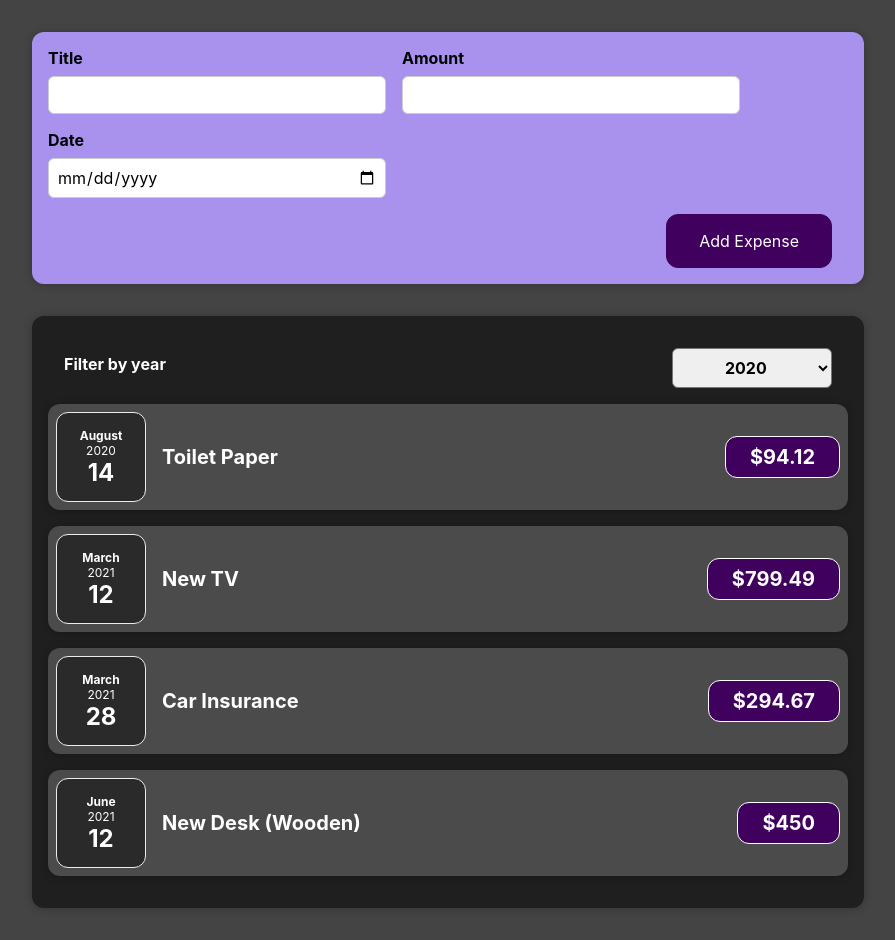
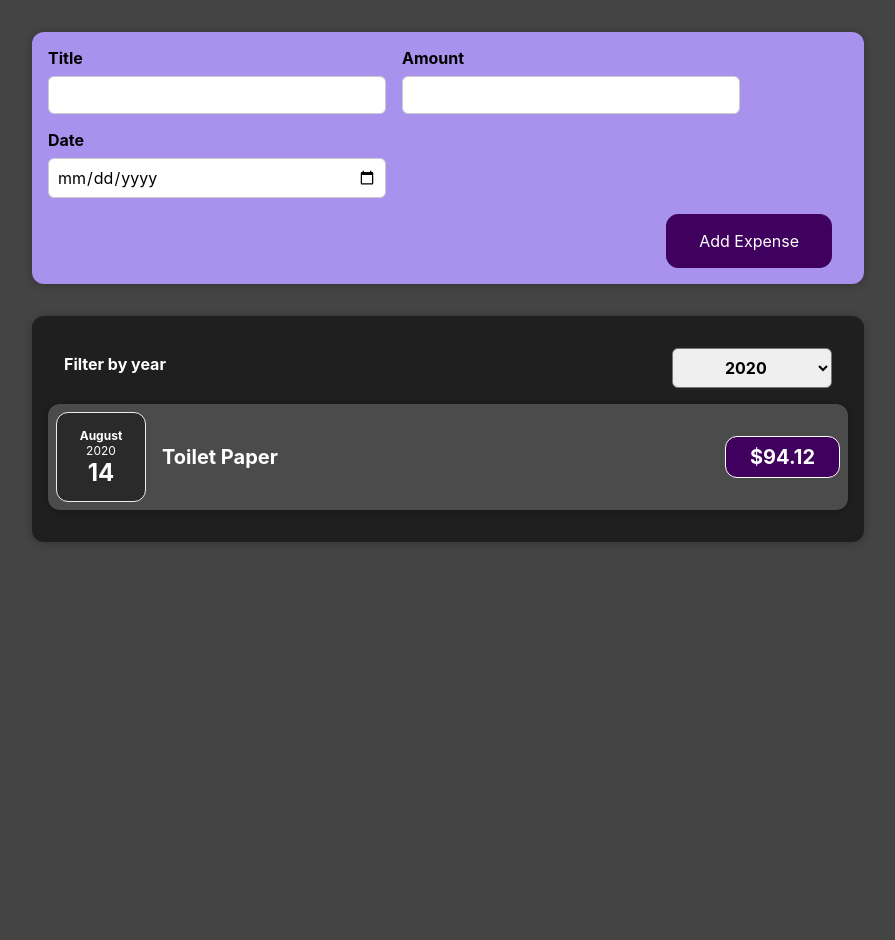
Before and after one commit to AmirrezaAminian/S5-react-project, a React (Create React App) app: page / in a window 1280 px wide. Shown: the whole page, without its empty margins (192-1087 px from the left). After the commit the page ends 800 px from the top, so only its background shows below. Built offline with nearby package versions, Linux system fonts and the light colour scheme.

Commit message:
add filter Date

```diff
--- a/src/components/Expenses/Expenses.js
+++ b/src/components/Expenses/Expenses.js
@@ -5,12 +5,12 @@ import ExpensesFilter from "./ExpensesFilter";
 import Card from "../UI/Card";
 
 const Expenses = (props) => {
-    const [filteredYear , setFilteredYear]  = useState('2020')
+  const [filteredYear, setFilteredYear] = useState("2020");
 
-    const filterChangeHandler = (selectedYear) => {
-      setFilteredYear(selectedYear)
-    }
-
+  const filterChangeHandler = (selectedYear) => {
+    setFilteredYear(selectedYear);
+  };
+  const filteredExpenses = props.items.filter(expense => expense.date.getFullYear().toString() === filteredYear)
 
   return (
     <Card className="expenses">
@@ -18,9 +18,9 @@ const Expenses = (props) => {
         selected={filteredYear}
         onChangeFilter={filterChangeHandler}
       />
-      {props.items.map((expense) => (
+      {filteredExpenses.map((expense) => (
         <ExpenseItem
-          key = {expense.id}
+          key={expense.id}
           title={expense.title}
           amount={expense.amount}
           date={expense.date}
--- a/src/components/Expenses/ExpensesFilter.js
+++ b/src/components/Expenses/ExpensesFilter.js
@@ -5,15 +5,15 @@ import "./ExpensesFilter.css";
 
 const ExpensesFilter = (props) => {
 
-     const dropdownChangeHandler = (event) => {
-       props.onChangeFilter(event.target.value);
-     };
+  const dropdownChangeHandler = function(e){
+    props.onChangeFilter(e.target.value)
+  }
 
     return (
       <div className="expenses-filter">
         <div className="expenses-filter__control">
           <label>Filter by year</label>
-          <select value={props.selected} onChange={dropdownChangeHandler}>
+          <select  value={props.selected} onChange={dropdownChangeHandler}>
             <option value="2022">2022</option>
             <option value="2021">2021</option>
             <option value="2020">2020</option>
```
